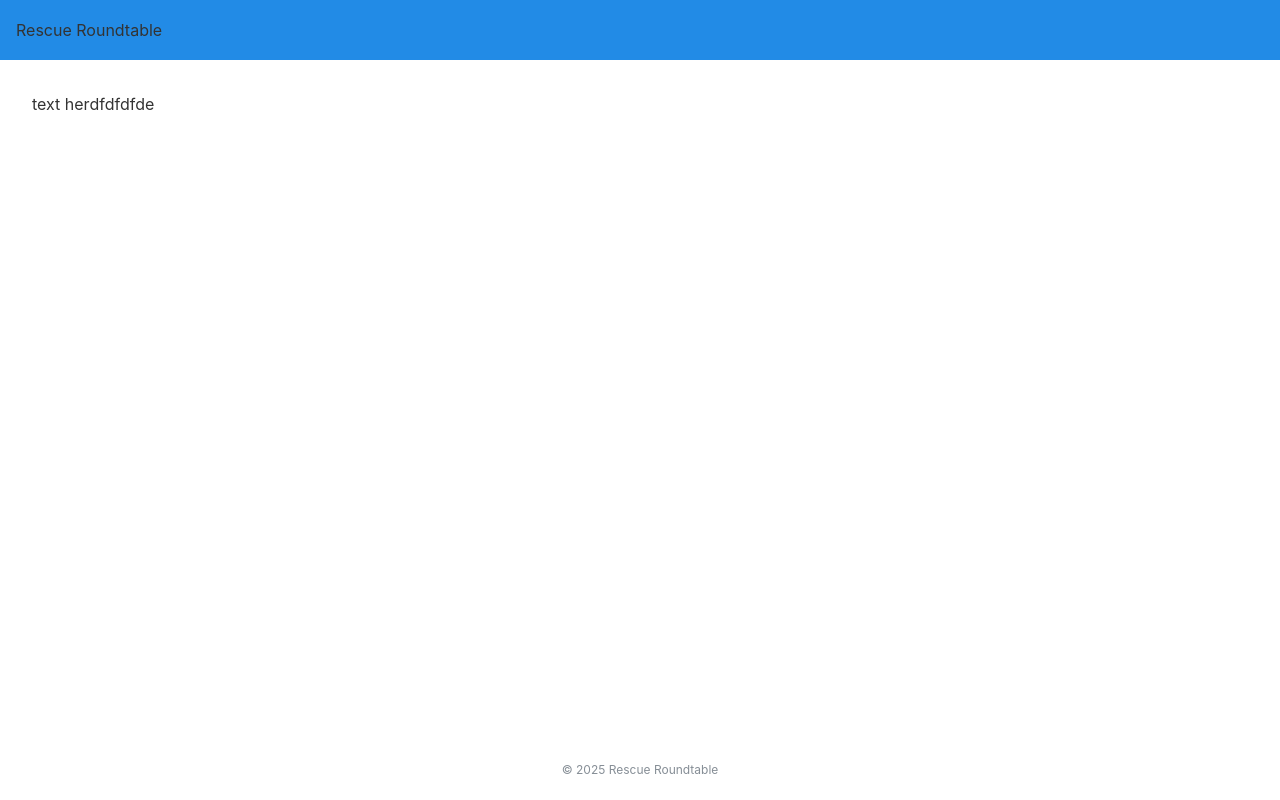
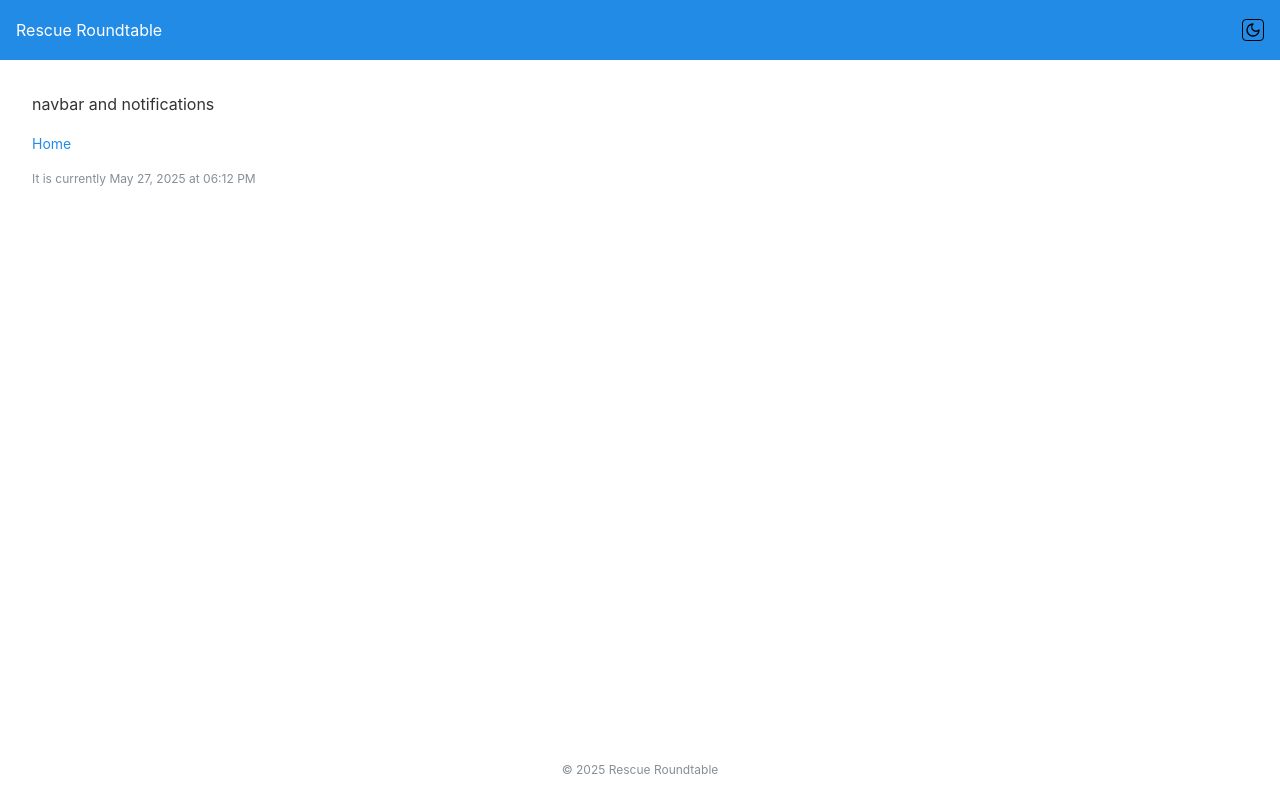
Before and after one commit to Moonbladez/rescue-roundtable, a Next.js app: page / in a window 1280 px wide. Built offline with nearby package versions, Linux system fonts and the light colour scheme; no server answers; the database is empty.

Commit message:
Refactor layout and page components; add ForumTable and Breadcrumb components

```diff
--- a/app/layout.tsx
+++ b/app/layout.tsx
@@ -1,9 +1,8 @@
+import { CustomAppShell } from '@/components/layout/appshell';
 import { MantineServerProvider } from '@/components/provider';
+import '@mantine/core/styles.css';
 import { Geist } from 'next/font/google';
 import { ReactNode } from 'react';
-
-import { CustomAppShell } from '@/components/layout/appshell';
-import '@mantine/core/styles.css';
 
 const defaultUrl = process.env.VERCEL_URL
   ? `https://${process.env.VERCEL_URL}`
--- a/app/page.tsx
+++ b/app/page.tsx
@@ -1,3 +1,33 @@
+import { ForumTable } from '@/components/forum-table';
+import { Breadcrumb } from '@/components/ui/breadcrumb';
+import { createClient } from '@/utils/supabase/server';
+import { Flex, Text } from '@mantine/core';
+
 export default async function Home() {
-  return <div>text herdfdfdfde</div>;
+  const supabase = await createClient();
+  const { data: categories } = await supabase
+    .from('categories')
+    .select(`*, forums(*)`);
+
+  console.log('Categories:', categories);
+
+  return (
+    <Flex direction="column" gap="lg">
+      <div>navbar and notifications</div>
+      <Breadcrumb items={[{ title: 'Home', href: '/' }]} />
+      <Text component="span" c="dimmed" size="xs">
+        It is currently{' '}
+        {new Date().toLocaleString(undefined, {
+          year: 'numeric',
+          month: 'long',
+          day: '2-digit',
+          hour: '2-digit',
+          minute: '2-digit',
+        })}
+      </Text>
+      <Flex direction="column" gap="md">
+        <ForumTable categories={categories ?? []} />
+      </Flex>
+    </Flex>
+  );
 }
--- /dev/null
+++ b/components/forum-table.tsx
@@ -0,0 +1,76 @@
+'use client';
+
+import { Anchor, Flex, Table, Text } from '@mantine/core';
+import NextLink from 'next/link';
+
+interface Forum {
+  id: string;
+  slug: string;
+  name: string;
+  description?: string | null;
+  topics: number;
+  posts: number;
+  lastPost: string;
+}
+
+interface Category {
+  id: string;
+  name: string;
+  forums: Forum[];
+}
+
+export const ForumTable = ({ categories }: { categories: Category[] }) => {
+  return (
+    <>
+      {categories.map((category) => {
+        const rows = category.forums.map((forum) => (
+          <Table.Tr key={forum.id}>
+            <Table.Td>
+              <Flex direction="column" gap={2}>
+                <Anchor
+                  component={NextLink}
+                  href={`/forum/${forum.slug}`}
+                  underline="hover"
+                  fw="bold"
+                  size="sm"
+                >
+                  {forum.name}
+                </Anchor>
+                {forum.description && (
+                  <Text size="xs" c="dimmed">
+                    {forum.description}
+                  </Text>
+                )}
+              </Flex>
+            </Table.Td>
+            <Table.Td>{forum.topics}</Table.Td>
+            <Table.Td>{forum.posts}</Table.Td>
+            <Table.Td>{forum.lastPost}</Table.Td>
+          </Table.Tr>
+        ));
+
+        return (
+          <Table
+            key={category.id}
+            stickyHeader
+            withRowBorders={false}
+            withTableBorder
+            highlightOnHover
+            mb="xl"
+          >
+            <Table.Thead>
+              <Table.Tr>
+                {/* now shows the real category name */}
+                <Table.Th>{category.name}</Table.Th>
+                <Table.Th>Topics</Table.Th>
+                <Table.Th>Posts</Table.Th>
+                <Table.Th>Last Post</Table.Th>
+              </Table.Tr>
+            </Table.Thead>
+            <Table.Tbody>{rows}</Table.Tbody>
+          </Table>
+        );
+      })}
+    </>
+  );
+};
--- /dev/null
+++ b/components/ui/breadcrumb.tsx
@@ -0,0 +1,24 @@
+import { Anchor, Breadcrumbs } from '@mantine/core';
+import Link from 'next/link';
+
+interface BreadcrumbItem {
+  title: string;
+  href?: string;
+}
+
+export const Breadcrumb = ({ items }: { items: BreadcrumbItem[] }) => {
+  return (
+    <Breadcrumbs>
+      {items.map((item) => (
+        <Anchor
+          key={item.title}
+          href={item.href ?? '#'}
+          component={Link}
+          size="sm"
+        >
+          {item.title}
+        </Anchor>
+      ))}
+    </Breadcrumbs>
+  );
+};
--- a/components/ui/header.tsx
+++ b/components/ui/header.tsx
@@ -1,10 +1,12 @@
 import { AppShell, Flex, Text } from '@mantine/core';
+import { ThemeToggle } from './theme-toggle';
 
 export const Header = () => {
   return (
     <AppShell.Header px="md" bg="blue">
       <Flex align="center" justify="space-between" h="100%">
-        <Text>Rescue Roundtable</Text>
+        <Text c="white">Rescue Roundtable</Text>
+        <ThemeToggle />
       </Flex>
     </AppShell.Header>
   );
--- /dev/null
+++ b/components/ui/theme-toggle.tsx
@@ -0,0 +1,40 @@
+'use client';
+
+import { ActionIcon, useMantineColorScheme } from '@mantine/core';
+import { MoonIcon, SunIcon } from 'lucide-react';
+import { useTheme } from 'next-themes';
+import { useEffect, useState } from 'react';
+
+export function ThemeToggle() {
+  const [mounted, setMounted] = useState<boolean>(false);
+  const { theme, systemTheme, setTheme } = useTheme();
+  const { setColorScheme } = useMantineColorScheme({ keepTransitions: false });
+
+  const current = systemTheme && theme === 'system' ? systemTheme : theme;
+
+  const isDark = current === 'dark';
+
+  useEffect(() => {
+    setMounted(true);
+  }, []);
+
+  if (!mounted) {
+    return null;
+  }
+
+  return (
+    <ActionIcon
+      onClick={() => {
+        setTheme(current === 'dark' ? 'light' : 'dark');
+        setColorScheme(current === 'dark' ? 'light' : 'dark');
+      }}
+      title="Toggle color scheme"
+      aria-label="Toggle color scheme"
+      color={isDark ? 'yellow' : 'black'}
+      variant="outline"
+      size="sm"
+    >
+      {theme === 'dark' ? <SunIcon size={16} /> : <MoonIcon size={16} />}
+    </ActionIcon>
+  );
+}
```
